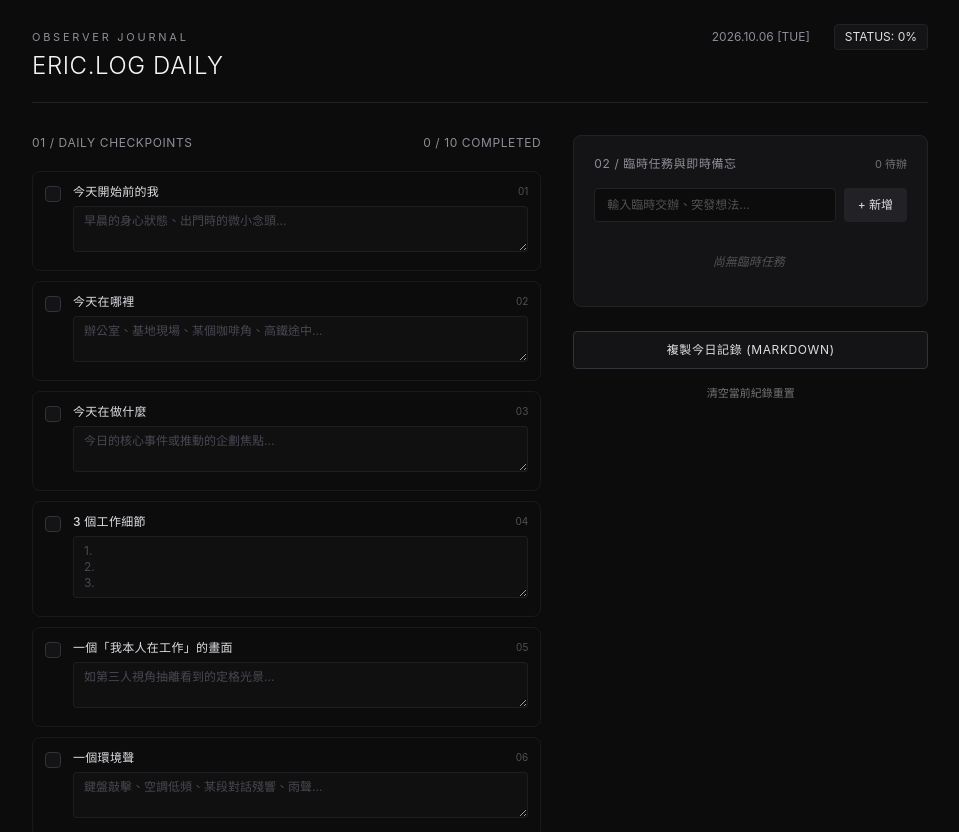
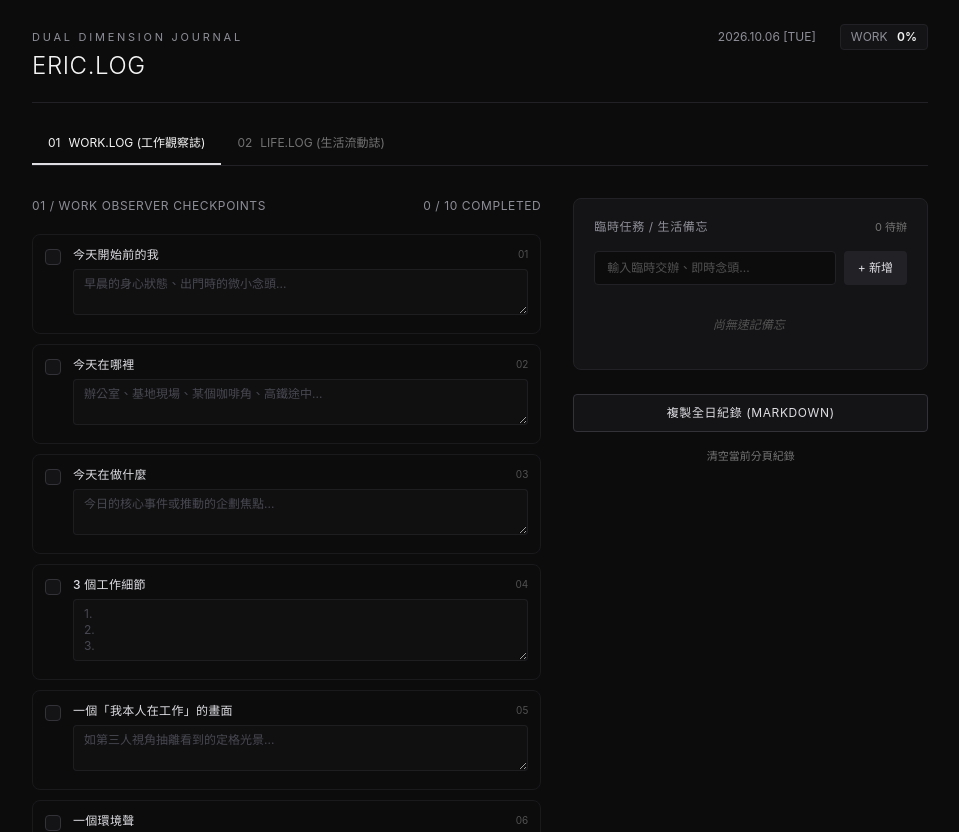
Before and after one commit to erichsu014002-coder/eric-log, a plain HTML site: page index.html in a window 1280 px wide. Shown: the top 832 px of the page, without its empty margins (160-1119 px from the left). Drawn offline with nearby package versions, Linux system fonts and the light colour scheme.

Commit message:
Add files via upload

```diff
--- a/index.html
+++ b/index.html
@@ -3,12 +3,11 @@
 <head>
   <meta charset="UTF-8">
   <meta name="viewport" content="width=device-width, initial-scale=1.0, maximum-scale=1.0, user-scalable=no, viewport-fit=cover">
-  <title>ERIC.LOG DAILY</title>
+  <title>ERIC.LOG</title>
 
   <link rel="manifest" href="manifest.json">
   <meta name="theme-color" content="#0c0c0d">
   <meta name="mobile-web-app-capable" content="yes">
-
   <meta name="apple-mobile-web-app-capable" content="yes">
   <meta name="apple-mobile-web-app-status-bar-style" content="black-translucent">
   <meta name="apple-mobile-web-app-title" content="ERIC.LOG">
@@ -43,7 +42,7 @@
   <style>
     body {
       padding-top: max(1.5rem, env(safe-area-inset-top));
-      padding-bottom: max(1.5rem, env(safe-area-inset-bottom));
+      padding-bottom: max(2rem, env(safe-area-inset-bottom));
       padding-left: max(1rem, env(safe-area-inset-left));
       padding-right: max(1rem, env(safe-area-inset-right));
       -webkit-touch-callout: none;
@@ -56,32 +55,61 @@
 <body class="bg-neutral-950 text-neutral-200 min-h-screen font-sans antialiased flex justify-center selection:bg-neutral-800">
 
   <div class="w-full max-w-4xl flex flex-col gap-6 md:gap-8">
+
+    <!-- Top Bar -->
     <header class="border-b border-neutral-800 pb-5 flex flex-wrap justify-between items-baseline gap-4">
       <div>
-        <div class="text-[11px] font-mono tracking-[0.25em] text-neutral-400 uppercase">Observer Journal</div>
-        <h1 class="text-2xl font-light tracking-wide text-neutral-100 mt-1 font-mono">ERIC.LOG DAILY</h1>
+        <div class="text-[11px] font-mono tracking-[0.25em] text-neutral-400 uppercase">Dual Dimension Journal</div>
+        <h1 class="text-2xl font-light tracking-wide text-neutral-100 mt-1 font-mono">ERIC.LOG</h1>
       </div>
       <div class="flex items-center gap-4 md:gap-6">
         <div class="text-xs font-mono text-neutral-400" id="currentDateDisplay">----.--.--</div>
         <div class="text-xs font-mono px-2.5 py-1 bg-neutral-900 border border-neutral-800 rounded">
-          STATUS: <span id="progressPercent" class="text-neutral-200">0%</span>
+          <span id="tabBadge" class="text-neutral-400 mr-1.5 font-mono">WORK</span>
+          <span id="progressPercent" class="text-neutral-100 font-semibold">0%</span>
         </div>
       </div>
     </header>
 
+    <!-- Tab Switcher -->
+    <div class="flex border-b border-neutral-800 text-xs font-mono">
+      <button
+        id="btnTabWork"
+        class="pb-3 px-4 border-b-2 border-neutral-200 text-neutral-100 transition-colors flex items-center gap-2"
+      >
+        <span>01</span>
+        <span>WORK.LOG (工作觀察誌)</span>
+      </button>
+      <button
+        id="btnTabLife"
+        class="pb-3 px-4 border-b-2 border-transparent text-neutral-500 hover:text-neutral-300 transition-colors flex items-center gap-2"
+      >
+        <span>02</span>
+        <span>LIFE.LOG (生活流動誌)</span>
+      </button>
+    </div>
+
+    <!-- Main Content Area -->
     <div class="grid grid-cols-1 lg:grid-cols-12 gap-8 items-start">
+
+      <!-- Left Column: Checkpoints -->
       <section class="lg:col-span-7 flex flex-col gap-4">
         <div class="flex items-center justify-between text-xs font-mono text-neutral-400 tracking-wider uppercase mb-1">
-          <span>01 / Daily Checkpoints</span>
+          <span id="sectionTitle">Checkpoints</span>
           <span id="checkedCount">0 / 10 COMPLETED</span>
         </div>
-        <div id="checkpointsContainer" class="flex flex-col gap-2.5"></div>
+
+        <div id="checkpointsContainer" class="flex flex-col gap-2.5">
+          <!-- Dynamic Core Items -->
+        </div>
       </section>
 
+      <!-- Right Column: Quick Notes / Tasks & Actions -->
       <section class="lg:col-span-5 flex flex-col gap-6">
+
         <div class="bg-neutral-900 border border-neutral-800 rounded-lg p-5 flex flex-col gap-4">
           <div class="flex items-center justify-between">
-            <span class="text-xs font-mono text-neutral-400 tracking-wider uppercase">02 / 臨時任務與即時備忘</span>
+            <span class="text-xs font-mono text-neutral-400 tracking-wider uppercase" id="taskBoxTitle">臨時任務 / 生活備忘</span>
             <span class="text-[11px] font-mono text-neutral-500" id="activeTaskCount">0 待辦</span>
           </div>
 
@@ -89,7 +117,7 @@
             <input
               type="text"
               id="newTaskInput"
-              placeholder="輸入臨時交辦、突發想法..."
+              placeholder="輸入臨時交辦、即時念頭..."
               class="w-full bg-neutral-950 border border-neutral-800 rounded px-3 py-2 text-xs text-neutral-200 placeholder-neutral-600 focus:border-neutral-500 transition-colors"
             />
             <button
@@ -102,7 +130,7 @@
 
           <div id="taskList" class="flex flex-col gap-2 max-h-[340px] overflow-y-auto custom-scroll pr-1">
             <div id="emptyTaskPlaceholder" class="text-xs text-neutral-600 italic py-4 text-center">
-              尚無臨時任務
+              尚無速記備忘
             </div>
           </div>
         </div>
@@ -112,16 +140,18 @@
             id="copyMarkdownBtn"
             class="w-full py-2.5 bg-neutral-900 hover:bg-neutral-850 active:bg-neutral-800 border border-neutral-700 text-xs font-mono tracking-wider text-neutral-200 rounded transition-all flex items-center justify-center gap-2"
           >
-            <span>複製今日記錄 (MARKDOWN)</span>
+            <span>複製全日紀錄 (MARKDOWN)</span>
           </button>
           <button
             id="resetDayBtn"
             class="w-full py-2 text-[11px] font-mono text-neutral-500 hover:text-red-400 transition-colors text-center"
           >
-            清空當前紀錄重置
+            清空當前分頁紀錄
           </button>
         </div>
+
       </section>
+
     </div>
   </div>
 
@@ -132,30 +162,53 @@
       });
     }
 
-    const CORE_ITEMS = [
-      { id: 'start_state', label: '今天開始前的我', placeholder: '早晨的身心狀態、出門時的微小念頭...' },
-      { id: 'location', label: '今天在哪裡', placeholder: '辦公室、基地現場、某個咖啡角、高鐵途中...' },
-      { id: 'doing', label: '今天在做什麼', placeholder: '今日的核心事件或推動的企劃焦點...' },
-      { id: 'work_details', label: '3 個工作細節', placeholder: '1. \n2. \n3. ' },
-      { id: 'working_scene', label: '一個「我本人在工作」的畫面', placeholder: '如第三人視角抽離看到的定格光景...' },
-      { id: 'ambient_sound', label: '一個環境聲', placeholder: '鍵盤敲擊、空調低頻、某段對話殘響、雨聲...' },
-      { id: 'first_reaction', label: '事情結束後的第一反應', placeholder: '收拾電腦闔上螢幕那一刻真實浮現的情緒...' },
-      { id: 'quote', label: '今天有沒有一句值得留下的話', placeholder: '會議上的字句、聽到的話、或心裡的旁白...' },
-      { id: 'countdown_feeling', label: '今天有沒有「離職倒數」的感覺', placeholder: '敏銳觀察邊界感、抽離感或純粹專注...' },
-      { id: 'night_log', label: '晚上要不要補一段', placeholder: '深夜獨處時的留白回望...' }
+    // 工作觀察 10 項
+    const WORK_ITEMS = [
+      { id: 'w_start', label: '今天開始前的我', placeholder: '早晨的身心狀態、出門時的微小念頭...' },
+      { id: 'w_loc', label: '今天在哪裡', placeholder: '辦公室、基地現場、某個咖啡角、高鐵途中...' },
+      { id: 'w_doing', label: '今天在做什麼', placeholder: '今日的核心事件或推動的企劃焦點...' },
+      { id: 'w_details', label: '3 個工作細節', placeholder: '1. \n2. \n3. ' },
+      { id: 'w_scene', label: '一個「我本人在工作」的畫面', placeholder: '如第三人視角抽離看到的定格光景...' },
+      { id: 'w_sound', label: '一個環境聲', placeholder: '鍵盤敲擊、空調低頻、某段對話殘響、雨聲...' },
+      { id: 'w_reaction', label: '事情結束後的第一反應', placeholder: '收拾電腦闔上螢幕那一刻真實浮現的情緒...' },
+      { id: 'w_quote', label: '今天有沒有一句值得留下的話', placeholder: '會議上的字句、聽到的話、或心裡的旁白...' },
+      { id: 'w_countdown', label: '今天有沒有「離職倒數」的感覺', placeholder: '敏銳觀察邊界感、抽離感或純粹專注...' },
+      { id: 'w_night', label: '晚上要不要補一段', placeholder: '深夜獨處時的留白回望...' }
     ];
 
-    let state = { core: {}, tasks: [] };
-    CORE_ITEMS.forEach(item => { state.core[item.id] = { checked: false, note: '' }; });
+    // 生活流動 10 項
+    const LIFE_ITEMS = [
+      { id: 'l_wake', label: '今天起床的身體感覺', placeholder: '睡眠品質、四肢的重量、清醒時第一道光影...' },
+      { id: 'l_space', label: '今日身處最具呼吸感的空間', placeholder: '家裡的某個角落、城市裡的長椅、騎車吹風的街口...' },
+      { id: 'l_diet', label: '今天的咖啡 / 食味記憶', placeholder: '一杯手沖的風味、餐桌上的滋味、味蕾的停頓點...' },
+      { id: 'l_sensory', label: '一個純粹的生活感官細節', placeholder: '衣服的棉麻觸感、洗澡時的蒸氣、路上聞到的木質氣味...' },
+      { id: 'l_aesthetic', label: '今天看見的一處好光影或好物件', placeholder: '器皿線條、牆面斜陽、某個材質的天然紋理...' },
+      { id: 'l_movement', label: '今天的步調與身體活動', placeholder: '散步、騎行、舒展筋骨、或者純粹安靜地坐著...' },
+      { id: 'l_dialogue', label: '一句無關工作的日常對話', placeholder: '與店員、家人、朋友、或者自己心裡的閒談...' },
+      { id: 'l_consume', label: '今天吸收的一段文字 / 音樂 / 影像', placeholder: '翻到的書頁、循環播放的單曲、一個安靜鏡頭...' },
+      { id: 'l_mind', label: '今天為自己保留的一段空白', placeholder: '完全放下手機與外界回饋的放空片刻...' },
+      { id: 'l_closing', label: '入睡前想對今天說的一句話', placeholder: '卸下所有身分後的告解或平靜收尾...' }
+    ];
 
-    const STORAGE_KEY = 'ERIC_LOG_DAILY_DATA';
+    let currentTab = 'work'; // 'work' | 'life'
+    let state = {
+      work: {},
+      life: {},
+      tasks: []
+    };
+
+    WORK_ITEMS.forEach(i => { state.work[i.id] = { checked: false, note: '' }; });
+    LIFE_ITEMS.forEach(i => { state.life[i.id] = { checked: false, note: '' }; });
+
+    const STORAGE_KEY = 'ERIC_LOG_DUAL_DATA';
 
     function loadSavedData() {
       const saved = localStorage.getItem(STORAGE_KEY);
       if (saved) {
         try {
           const parsed = JSON.parse(saved);
-          if (parsed.core) state.core = { ...state.core, ...parsed.core };
+          if (parsed.work) state.work = { ...state.work, ...parsed.work };
+          if (parsed.life) state.life = { ...state.life, ...parsed.life };
           if (parsed.tasks) state.tasks = parsed.tasks;
         } catch (e) {}
       }
@@ -175,19 +228,30 @@
     }
 
     function updateProgress() {
-      const total = CORE_ITEMS.length;
-      const checked = Object.values(state.core).filter(item => item.checked).length;
+      const activeList = currentTab === 'work' ? WORK_ITEMS : LIFE_ITEMS;
+      const activeData = currentTab === 'work' ? state.work : state.life;
+      const total = activeList.length;
+      const checked = Object.values(activeData).filter(item => item.checked).length;
       const pct = Math.round((checked / total) * 100);
+
+      document.getElementById('tabBadge').textContent = currentTab.toUpperCase();
       document.getElementById('progressPercent').textContent = `${pct}%`;
       document.getElementById('checkedCount').textContent = `${checked} / ${total} COMPLETED`;
     }
 
-    function renderCoreItems() {
+    function renderCheckpoints() {
       const container = document.getElementById('checkpointsContainer');
       container.innerHTML = '';
 
-      CORE_ITEMS.forEach((item, index) => {
-        const data = state.core[item.id] || { checked: false, note: '' };
+      const activeList = currentTab === 'work' ? WORK_ITEMS : LIFE_ITEMS;
+      const activeData = currentTab === 'work' ? state.work : state.life;
+
+      document.getElementById('sectionTitle').textContent = currentTab === 'work'
+        ? '01 / Work Observer Checkpoints'
+        : '01 / Life Rhythm Checkpoints';
+
+      activeList.forEach((item, index) => {
+        const data = activeData[item.id] || { checked: false, note: '' };
         const wrapper = document.createElement('div');
         wrapper.className = `border rounded-lg p-3 transition-colors ${
           data.checked ? 'bg-neutral-900/60 border-neutral-800' : 'bg-neutral-950 border-neutral-850'
@@ -214,7 +278,7 @@
               <textarea
                 data-id="${item.id}"
                 placeholder="${item.placeholder}"
-                rows="${item.id === 'work_details' ? '3' : '2'}"
+                rows="${item.id === 'w_details' ? '3' : '2'}"
                 class="note-input w-full bg-neutral-900/50 border border-neutral-800/80 rounded px-2.5 py-1.5 text-xs text-neutral-300 placeholder-neutral-650 resize-y focus:border-neutral-600 focus:bg-neutral-900 transition-colors"
               >${data.note || ''}</textarea>
             </div>
@@ -226,9 +290,9 @@
       container.querySelectorAll('.toggle-check').forEach(btn => {
         btn.addEventListener('click', (e) => {
           const id = e.currentTarget.dataset.id;
-          state.core[id].checked = !state.core[id].checked;
+          activeData[id].checked = !activeData[id].checked;
           persistData();
-          renderCoreItems();
+          renderCheckpoints();
           updateProgress();
         });
       });
@@ -236,7 +300,7 @@
       container.querySelectorAll('.note-input').forEach(ta => {
         ta.addEventListener('input', (e) => {
           const id = e.currentTarget.dataset.id;
-          state.core[id].note = e.target.value;
+          activeData[id].note = e.target.value;
           persistData();
         });
       });
@@ -249,7 +313,7 @@
       document.getElementById('activeTaskCount').textContent = `${pendingCount} 待辦`;
 
       if (state.tasks.length === 0) {
-        container.innerHTML = `<div class="text-xs text-neutral-600 italic py-4 text-center">尚無臨時任務</div>`;
+        container.innerHTML = `<div class="text-xs text-neutral-600 italic py-4 text-center">尚無速記備忘</div>`;
         return;
       }
 
@@ -292,6 +356,29 @@
       });
     }
 
+    function initTabs() {
+      const tabWork = document.getElementById('btnTabWork');
+      const tabLife = document.getElementById('btnTabLife');
+
+      tabWork.addEventListener('click', () => {
+        if (currentTab === 'work') return;
+        currentTab = 'work';
+        tabWork.className = 'pb-3 px-4 border-b-2 border-neutral-200 text-neutral-100 transition-colors flex items-center gap-2';
+        tabLife.className = 'pb-3 px-4 border-b-2 border-transparent text-neutral-500 hover:text-neutral-300 transition-colors flex items-center gap-2';
+        renderCheckpoints();
+        updateProgress();
+      });
+
+      tabLife.addEventListener('click', () => {
+        if (currentTab === 'life') return;
+        currentTab = 'life';
+        tabLife.className = 'pb-3 px-4 border-b-2 border-neutral-200 text-neutral-100 transition-colors flex items-center gap-2';
+        tabWork.className = 'pb-3 px-4 border-b-2 border-transparent text-neutral-500 hover:text-neutral-300 transition-colors flex items-center gap-2';
+        renderCheckpoints();
+        updateProgress();
+      });
+    }
+
     function initTaskInput() {
       const input = document.getElementById('newTaskInput');
       const addBtn = document.getElementById('addTaskBtn');
@@ -312,23 +399,36 @@
       btn.addEventListener('click', () => {
         const now = new Date();
         const dateStr = now.toISOString().slice(0, 10);
-        let md = `# ERIC.LOG DAILY - ${dateStr}\n\n## 每日檢核點\n`;
-        CORE_ITEMS.forEach(item => {
-          const c = state.core[item.id];
+        let md = `# ERIC.LOG - ${dateStr}\n\n`;
+
+        md += `## 01 / WORK OBSERVER (工作觀察誌)\n`;
+        WORK_ITEMS.forEach(item => {
+          const c = state.work[item.id] || {};
           md += `- ${c.checked ? '[x]' : '[ ]'} **${item.label}**\n`;
           if (c.note && c.note.trim()) {
             md += c.note.split('\n').map(l => `  > ${l}`).join('\n') + '\n';
           }
         });
+
+        md += `\n## 02 / LIFE RHYTHM (生活流動誌)\n`;
+        LIFE_ITEMS.forEach(item => {
+          const c = state.life[item.id] || {};
+          md += `- ${c.checked ? '[x]' : '[ ]'} **${item.label}**\n`;
+          if (c.note && c.note.trim()) {
+            md += c.note.split('\n').map(l => `  > ${l}`).join('\n') + '\n';
+          }
+        });
+
         if (state.tasks.length > 0) {
-          md += `\n## 臨時任務\n`;
+          md += `\n## 03 / QUICK TASKS & NOTES (即時速記)\n`;
           state.tasks.forEach(t => {
             md += `- ${t.done ? '[x]' : '[ ]'} ${t.text}\n`;
           });
         }
+
         navigator.clipboard.writeText(md).then(() => {
           const orig = btn.innerHTML;
-          btn.innerHTML = `<span class="text-neutral-400">✓ 已複製至剪貼簿</span>`;
+          btn.innerHTML = `<span class="text-neutral-400">✓ 已完整複製兩側日誌</span>`;
           setTimeout(() => { btn.innerHTML = orig; }, 2000);
         });
       });
@@ -336,12 +436,13 @@
 
     function initReset() {
       document.getElementById('resetDayBtn').addEventListener('click', () => {
-        if (confirm('確定清空今日所有輸入內容與勾選嗎？')) {
-          CORE_ITEMS.forEach(item => { state.core[item.id] = { checked: false, note: '' }; });
-          state.tasks = [];
+        const tabName = currentTab === 'work' ? '工作觀察誌' : '生活流動誌';
+        if (confirm(`確定清空當前「${tabName}」的所有勾選與輸入嗎？`)) {
+          const target = currentTab === 'work' ? state.work : state.life;
+          const list = currentTab === 'work' ? WORK_ITEMS : LIFE_ITEMS;
+          list.forEach(i => { target[i.id] = { checked: false, note: '' }; });
           persistData();
-          renderCoreItems();
-          renderTasks();
+          renderCheckpoints();
           updateProgress();
         }
       });
@@ -349,7 +450,8 @@
 
     loadSavedData();
     renderDate();
-    renderCoreItems();
+    initTabs();
+    renderCheckpoints();
     renderTasks();
     updateProgress();
     initTaskInput();
--- a/sw.js
+++ b/sw.js
@@ -1,4 +1,4 @@
-const CACHE_NAME = 'eric-log-pwa-v1';
+const CACHE_NAME = 'eric-log-pwa-v2';
 const ASSETS_TO_CACHE = [
   './',
   './index.html',
```
